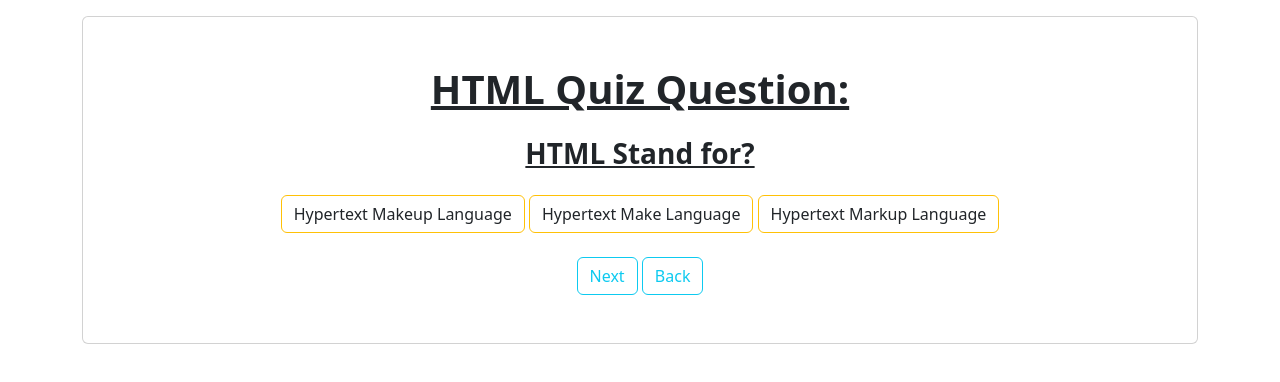
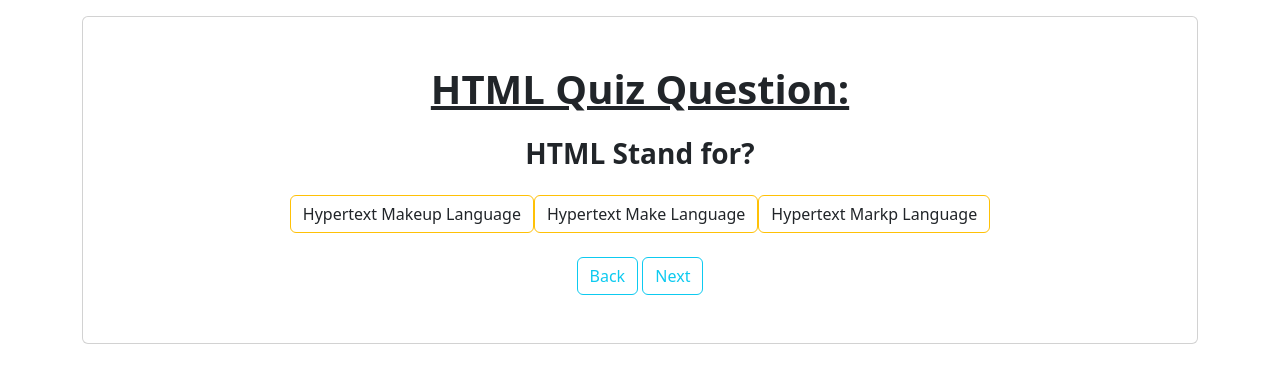
Before and after one commit to faizandeveloper09/Array-Of-Data-, a plain HTML site: page index.html in a window 1280 px wide. Drawn offline with nearby package versions, Linux system fonts and the light colour scheme.

Commit message:
second update

```diff
--- a/index.html
+++ b/index.html
@@ -4,7 +4,7 @@
 <head>
     <meta charset="utf-8">
     <meta name="viewport" content="width=device-width, initial-scale=1">
-    <title>Bootstrap demo</title>
+    <title>Functionally Based Work</title>
     <link href="https://cdn.jsdelivr.net/npm/bootstrap@5.3.3/dist/css/bootstrap.min.css" rel="stylesheet"
         integrity="sha384-QWTKZyjpPEjISv5WaRU9OFeRpok6YctnYmDr5pNlyT2bRjXh0JMhjY6hW+ALEwIH" crossorigin="anonymous">
 </head>
@@ -17,18 +17,16 @@
 
 
             <div class="displayquestion text-center mt-3">
-                <h3 class="text-center"><b><u>HTML Stand for?</u></b></h3>
+                <h3 class="text-center"><b id="displayques"></b></h3>
             </div>
 
-            <div class="displaybtn text-center mt-3">
-                <button class="btn btn-outline-warning text-dark">Hypertext Makeup Language</button>
-                <button class="btn btn-outline-warning text-dark">Hypertext Make Language</button>
-                <button class="btn btn-outline-warning text-dark">Hypertext Markup Language</button>
+            <div class="displaybtn text-center mt-3" id="btn">
+
             </div>
 
             <div class="next-back text-center mt-4">
-                <button class="btn btn-outline-info">Next</button>
-                <button class="btn btn-outline-info">Back</button>
+                <button class="btn btn-outline-info" onclick="back()">Back</button>
+                <button class="btn btn-outline-info" onclick="next()">Next</button>
             </div>
 
         </div>
--- a/script.js
+++ b/script.js
@@ -3,38 +3,64 @@
 let allQuestion = [
 
    {
-     question : "HTML Stand for?",
-     option : [
+      question: "HTML Stand for?",
+      option: [
 
-        {answer : "Hypertext Makeup Language", iscorrect : false},
-        { answer : "Hypertext Make Language", iscorrect : false},
-        {answer : "Hypertext Markp Language", iscorrect : true}
+         { answer: "Hypertext Makeup Language", iscorrect: false },
+         { answer: "Hypertext Make Language", iscorrect: false },
+         { answer: "Hypertext Markp Language", iscorrect: true }
 
       ]
    },
 
    {
-    question : "UI Stand for?",
-    option : [
+      question: "UI Stand for?",
+      option: [
 
-       {answer : "User Interface", iscorrect : true},
-       { answer : "User Enetrface", iscorrect : false},
-       {answer : "User Interfacial", iscorrect : false}
+         { answer: "User Interface", iscorrect: true },
+         { answer: "User Enetrface", iscorrect: false },
+         { answer: "User Interfacial", iscorrect: false }
 
       ]
    },
 
 
    {
-    question : "UX Stand for?",
-    option : [
+      question: "UX Stand for?",
+      option: [
 
-       {answer : "User Experience", iscorrect : true},
-       { answer : "User Xperience", iscorrect : false},
-       {answer : "User Experian", iscorrect : false}
+         { answer: "User Experience", iscorrect: true },
+         { answer: "User Xperience", iscorrect: false },
+         { answer: "User Experian", iscorrect: false }
 
       ]
    },
+]
 
 
-]
+let index = 0
+function displayQuestion() {
+   document.getElementById("displayques").innerHTML = allQuestion[index].question
+
+   let btn = ""
+   allQuestion[index].option.forEach((opt) => {
+      btn += `<button class="btn btn-outline-warning text-dark">${opt.answer}</button>`
+   })
+   document.getElementById("btn").innerHTML = btn
+}
+
+
+function next() {
+   index++
+   document.getElementById("displayques").innerHTML = allQuestion[index].question
+   displayQuestion()
+}
+
+
+function back() {
+   index--
+   document.getElementById("displayques").innerHTML = allQuestion[index].question
+   displayQuestion()
+}
+
+displayQuestion()
```
Lines whose indentation alone changed are shown as unchanged.
